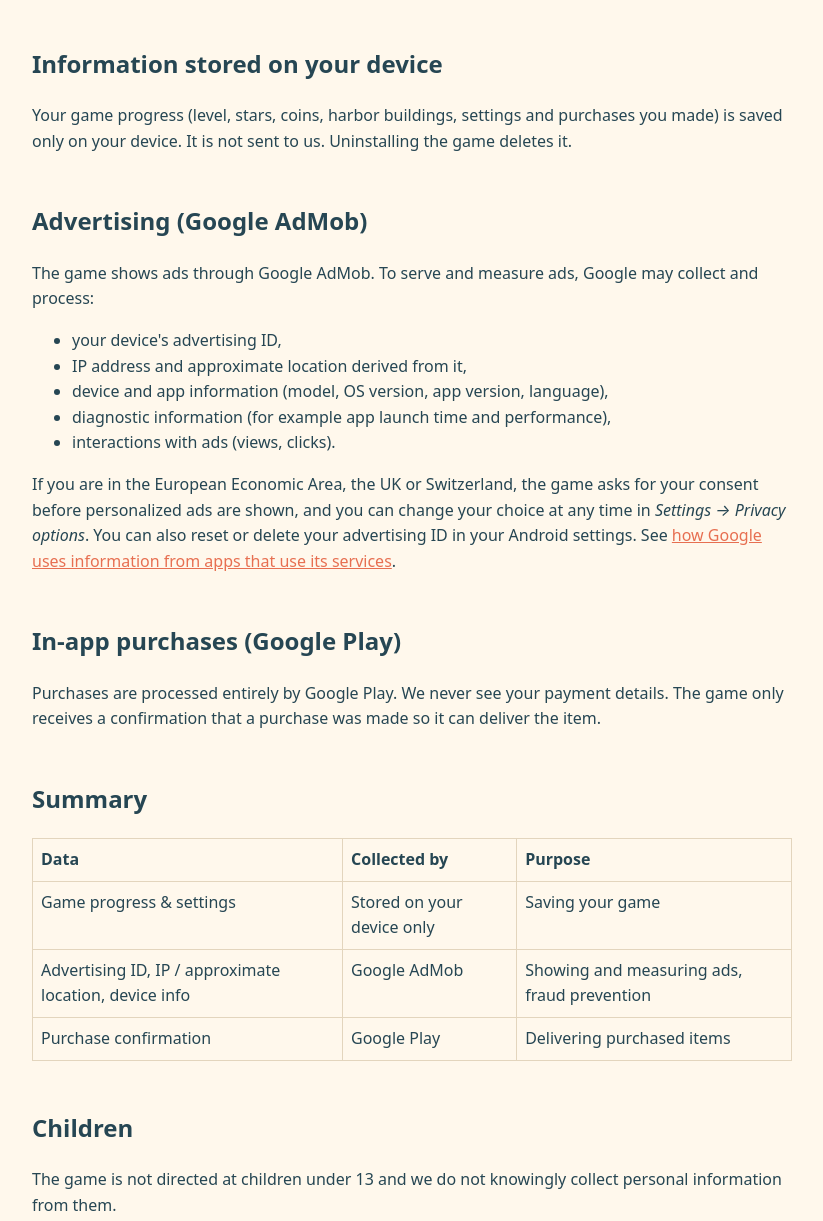
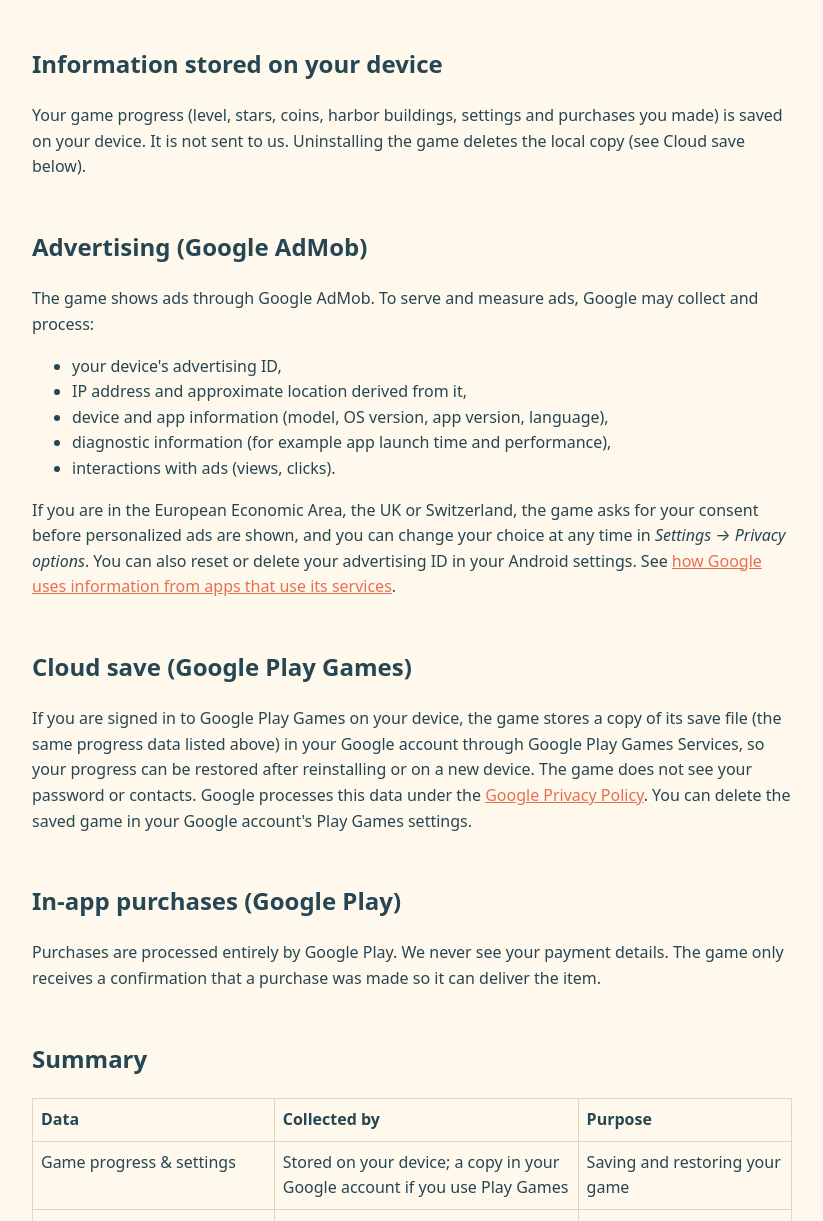
Before and after one commit to cemozergungor-maker/cemozergungor-maker.github.io, a plain HTML site: page harbor-sort/privacy/index.html in a window 1280 px wide. Shown: the part 230-1451 px from the top of the page, without its empty margins (228-1051 px from the left). Drawn offline with Linux system fonts and the light colour scheme.

Commit message:
Privacy policy: add Google Play Games cloud save

```diff
--- a/harbor-sort/privacy/index.html
+++ b/harbor-sort/privacy/index.html
@@ -26,8 +26,8 @@ Cem Ozer Gungor, handles information. We do not ask you to create an account and
 name, email address or contacts.</p>
 
 <h2>Information stored on your device</h2>
-<p>Your game progress (level, stars, coins, harbor buildings, settings and purchases you made) is saved only
-on your device. It is not sent to us. Uninstalling the game deletes it.</p>
+<p>Your game progress (level, stars, coins, harbor buildings, settings and purchases you made) is saved on your
+device. It is not sent to us. Uninstalling the game deletes the local copy (see Cloud save below).</p>
 
 <h2>Advertising (Google AdMob)</h2>
 <p>The game shows ads through Google AdMob. To serve and measure ads, Google may collect and process:</p>
@@ -43,6 +43,13 @@ personalized ads are shown, and you can change your choice at any time in <em>Se
 You can also reset or delete your advertising ID in your Android settings.
 See <a href="https://policies.google.com/technologies/partner-sites">how Google uses information from apps that use its services</a>.</p>
 
+<h2>Cloud save (Google Play Games)</h2>
+<p>If you are signed in to Google Play Games on your device, the game stores a copy of its save file (the same
+progress data listed above) in your Google account through Google Play Games Services, so your progress can be
+restored after reinstalling or on a new device. The game does not see your password or contacts. Google processes
+this data under the <a href="https://policies.google.com/privacy">Google Privacy Policy</a>. You can delete the saved
+game in your Google account's Play Games settings.</p>
+
 <h2>In-app purchases (Google Play)</h2>
 <p>Purchases are processed entirely by Google Play. We never see your payment details. The game only receives
 a confirmation that a purchase was made so it can deliver the item.</p>
@@ -50,7 +57,7 @@ a confirmation that a purchase was made so it can deliver the item.</p>
 <h2>Summary</h2>
 <table>
   <tr><th>Data</th><th>Collected by</th><th>Purpose</th></tr>
-  <tr><td>Game progress &amp; settings</td><td>Stored on your device only</td><td>Saving your game</td></tr>
+  <tr><td>Game progress &amp; settings</td><td>Stored on your device; a copy in your Google account if you use Play Games</td><td>Saving and restoring your game</td></tr>
   <tr><td>Advertising ID, IP / approximate location, device info</td><td>Google AdMob</td><td>Showing and measuring ads, fraud prevention</td></tr>
   <tr><td>Purchase confirmation</td><td>Google Play</td><td>Delivering purchased items</td></tr>
 </table>
```
